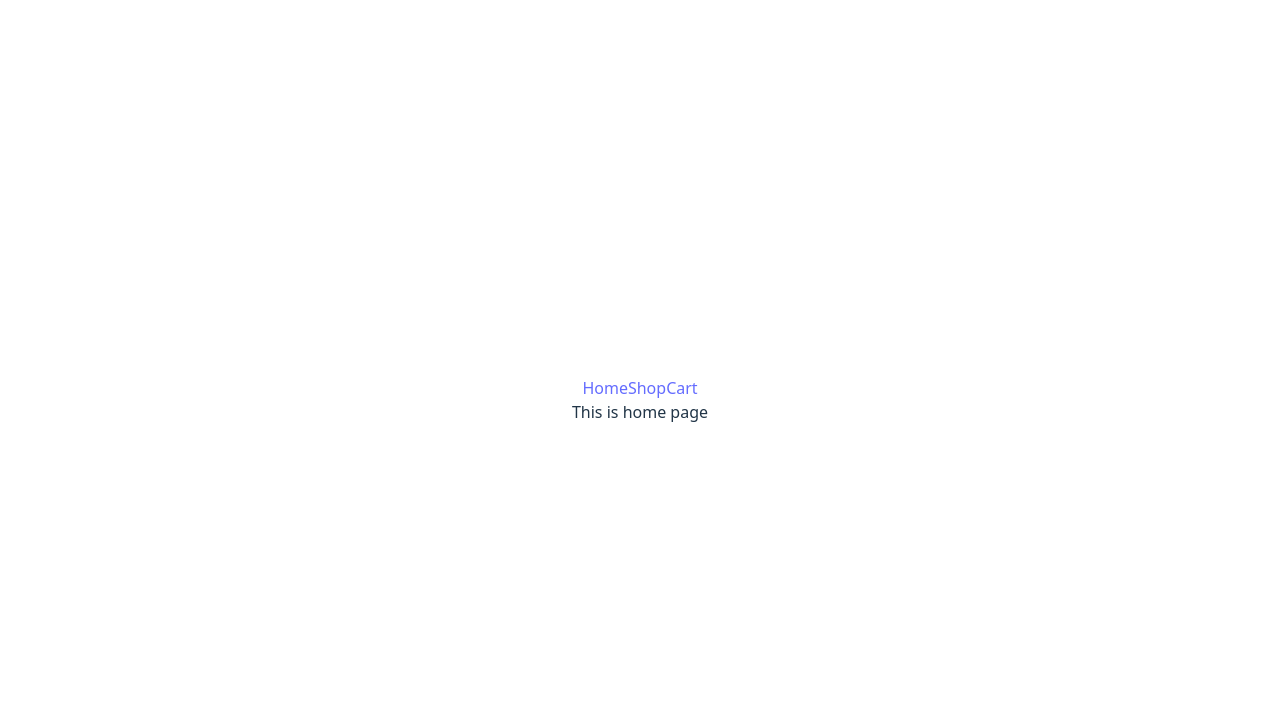
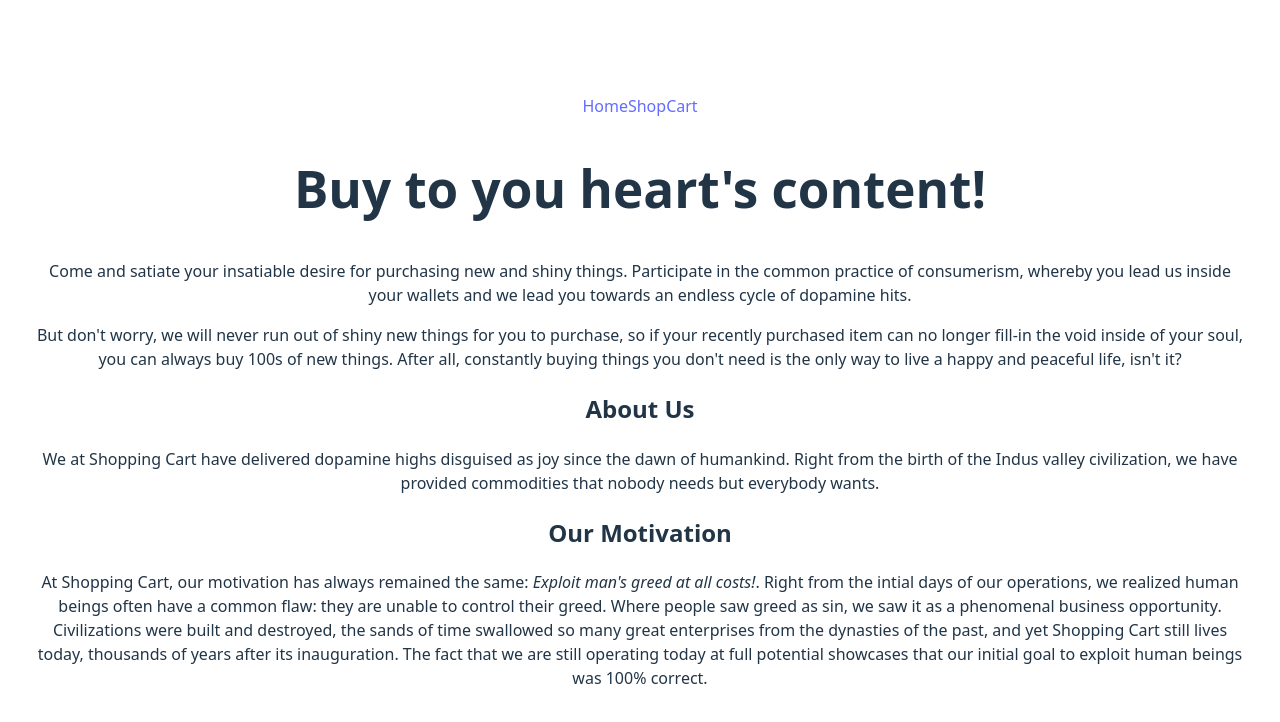
Before and after one commit to fromscode/shopping-cart, a React (Vite) app: page / in a window 1280 px wide. Shown: the top 722 px of the page. Built offline with nearby package versions, Linux system fonts and the light colour scheme.

Commit message:
Fillup Home page (wip)

```diff
--- a/src/Home.jsx
+++ b/src/Home.jsx
@@ -1,3 +1,64 @@
 export default function Home() {
-  return <div>This is home page</div>;
+  return (
+    <>
+      <Hero />
+      <AboutUs></AboutUs>
+      <Motivation></Motivation>
+    </>
+  );
 }
+
+function Hero() {
+  return (
+    <section>
+      <h1>Buy to you heart's content!</h1>
+      <p>
+        Come and satiate your insatiable desire for purchasing new and shiny
+        things. Participate in the common practice of consumerism, whereby you
+        lead us inside your wallets and we lead you towards an endless cycle of
+        dopamine hits.
+      </p>
+      <p>
+        But don't worry, we will never run out of shiny new things for you to
+        purchase, so if your recently purchased item can no longer fill-in the
+        void inside of your soul, you can always buy 100s of new things. After
+        all, constantly buying things you don't need is the only way to live a
+        happy and peaceful life, isn't it?
+      </p>
+    </section>
+  );
+}
+
+function AboutUs() {
+  return (
+    <section>
+      <h2>About Us</h2>
+      <p>
+        We at Shopping Cart have delivered dopamine highs disguised as joy since
+        the dawn of humankind. Right from the birth of the Indus valley
+        civilization, we have provided commodities that nobody needs but
+        everybody wants.
+      </p>
+    </section>
+  );
+}
+
+function Motivation() {
+  return (
+    <section>
+      <h2>Our Motivation</h2>
+      <p>
+        At Shopping Cart, our motivation has always remained the same:{" "}
+        <em>Exploit man's greed at all costs!</em>. Right from the intial days
+        of our operations, we realized human beings often have a common flaw:
+        they are unable to control their greed. Where people saw greed as sin,
+        we saw it as a phenomenal business opportunity. Civilizations were built
+        and destroyed, the sands of time swallowed so many great enterprises
+        from the dynasties of the past, and yet Shopping Cart still lives today,
+        thousands of years after its inauguration. The fact that we are still
+        operating today at full potential showcases that our initial goal to
+        exploit human beings was 100% correct.
+      </p>
+    </section>
+  );
+}
```
